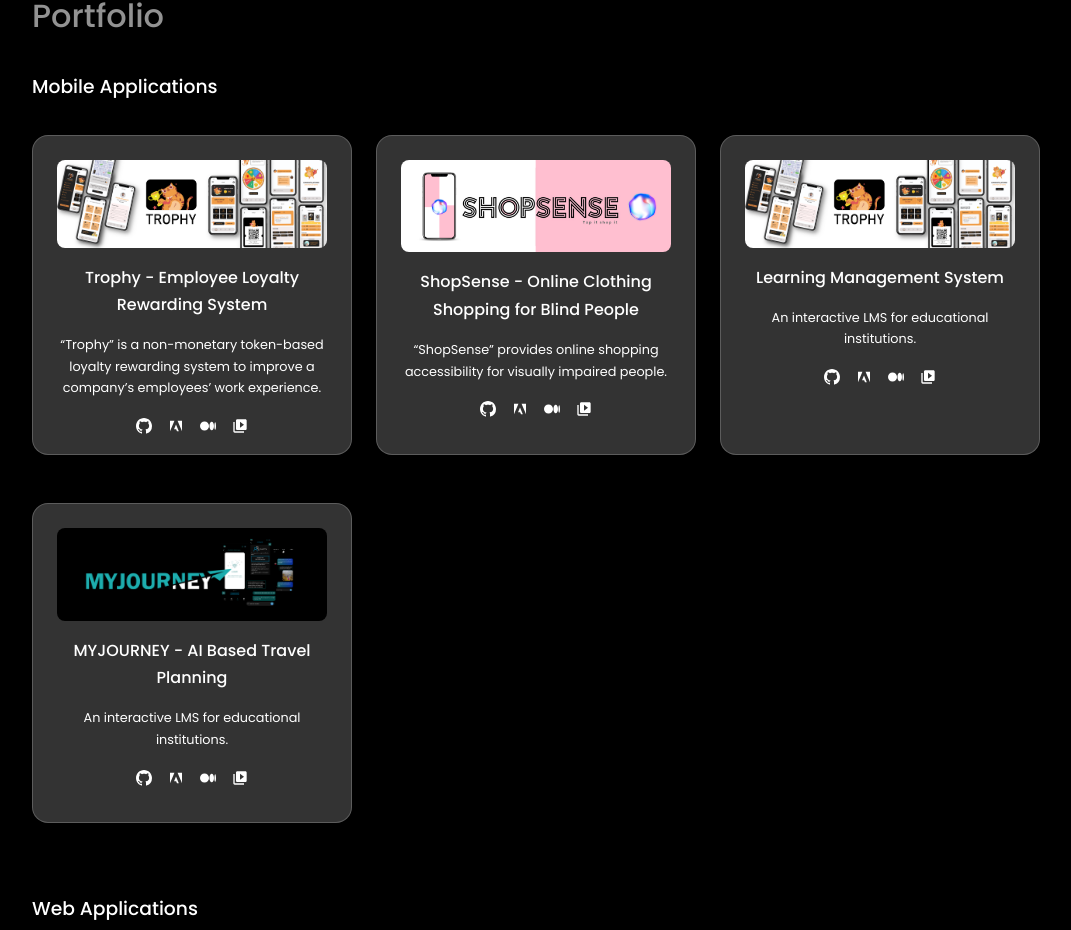
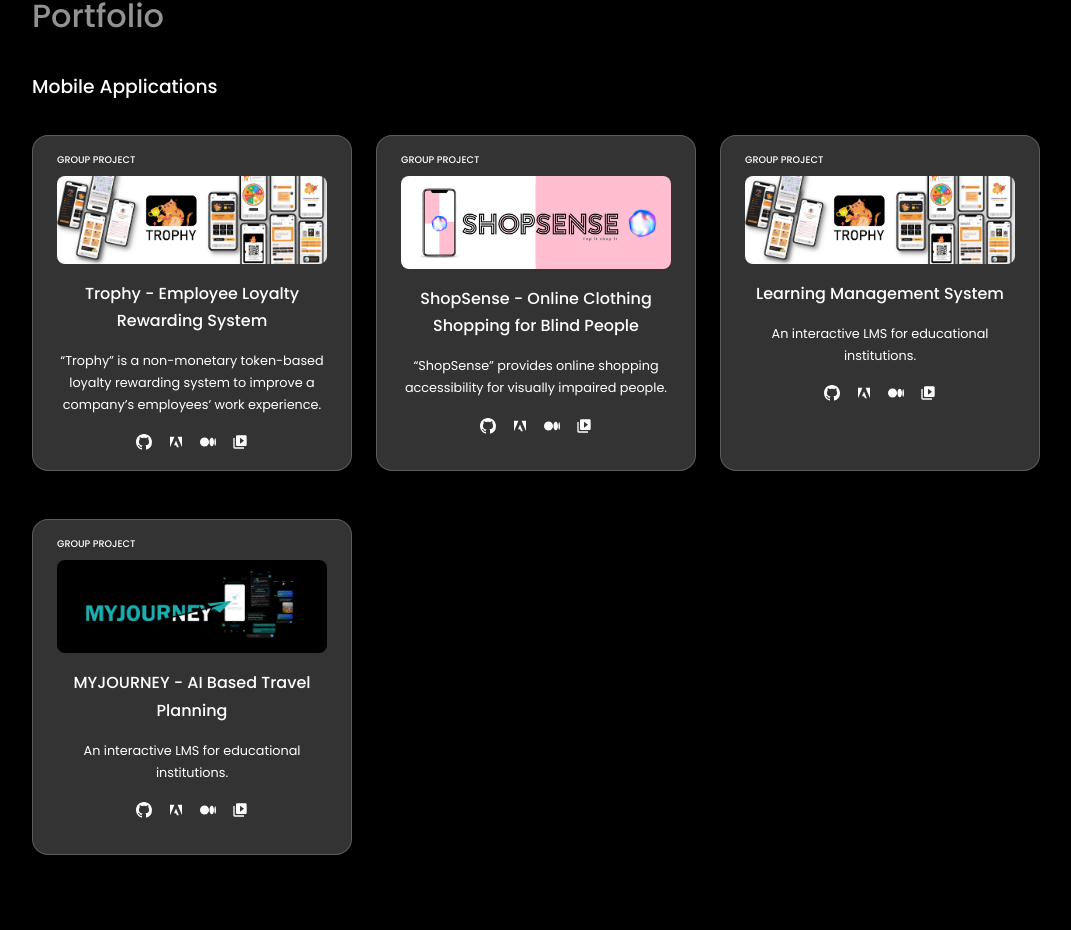
Before and after one commit to disara7/portfolio, a React (Create React App) app: page / in a window 1280 px wide. Shown: the part 2449-3379 px from the top of the page, without its empty margins (208-1279 px from the left). Built offline with nearby package versions, Linux system fonts and the light colour scheme.

Commit message:
updated portfolio

```diff
--- a/src/components/about/animations.css
+++ b/src/components/about/animations.css
@@ -2,7 +2,7 @@
 .fade-in {
   opacity: 0;
   transform: translateY(20px); /* Starts slightly below */
-  transition: opacity 0.8s ease-out, transform 0.8s ease-out;
+  transition: opacity 0.3s ease-out, transform 0.3s ease-out;
 }
 
 .fade-in.visible {
--- a/src/components/portfolio/Portfolio.jsx
+++ b/src/components/portfolio/Portfolio.jsx
@@ -21,8 +21,10 @@
       <h3>Mobile Applications</h3>
       <div className="projects">
       <div className="portfolio_card">
+      <h3>GROUP PROJECT</h3>
           <img src={p1} alt="Web App Project 1" />
           <h4>Trophy - Employee Loyalty Rewarding System</h4>
+
           <p>“Trophy” is a non-monetary token-based loyalty rewarding system to improve a company’s employees’ work experience.</p>
           <div className="links">
               <div className="relatedlinks"><a className='social__icons' href="https://github.com/disara7" target='_blank'><BsGithub /></a></div>
@@ -32,6 +34,7 @@
           </div>
         </div>
         <div className="portfolio_card">
+        <h3>GROUP PROJECT</h3>
           <img src={p2} alt="Web App Project 1" />
           <h4>ShopSense - Online Clothing Shopping for Blind People</h4>
           <p>“ShopSense” provides online shopping accessibility for visually impaired people.</p>
@@ -43,6 +46,7 @@
           </div>
         </div>
         <div className="portfolio_card">
+        <h3>GROUP PROJECT</h3>
           <img src={p1} alt="Web App Project 1" />
           <h4>Learning Management System</h4>
           <p>An interactive LMS for educational institutions.</p>
@@ -56,7 +60,9 @@
 
       </div>
       <div className="portfolio_card">
+      <h3>GROUP PROJECT</h3>
           <img src={p4} alt="Web App Project 1" />
+
           <h4>MYJOURNEY - AI Based Travel Planning</h4>
           <p>An interactive LMS for educational institutions.</p>
           <div className="links">
--- a/src/components/portfolio/portfolio.css
+++ b/src/components/portfolio/portfolio.css
@@ -1,5 +1,5 @@
 .portfolio_card {
-    height: 20rem;
+    height: 21rem;
     width: 20rem;
     background-color: rgba(255, 255, 255, 0.2); /* Adjust opacity for glass effect */
     border-radius: 1rem;
@@ -37,6 +37,13 @@
 
 .portfolio_card h4{
     text-align: center;
+}
+
+.portfolio_card h3{
+    text-align: left;
+    font-size: 0.6rem;
+    margin-bottom: 0.5rem;
+    margin-top: -0.5rem;
 }
 
 .portfolio_card p{
```
